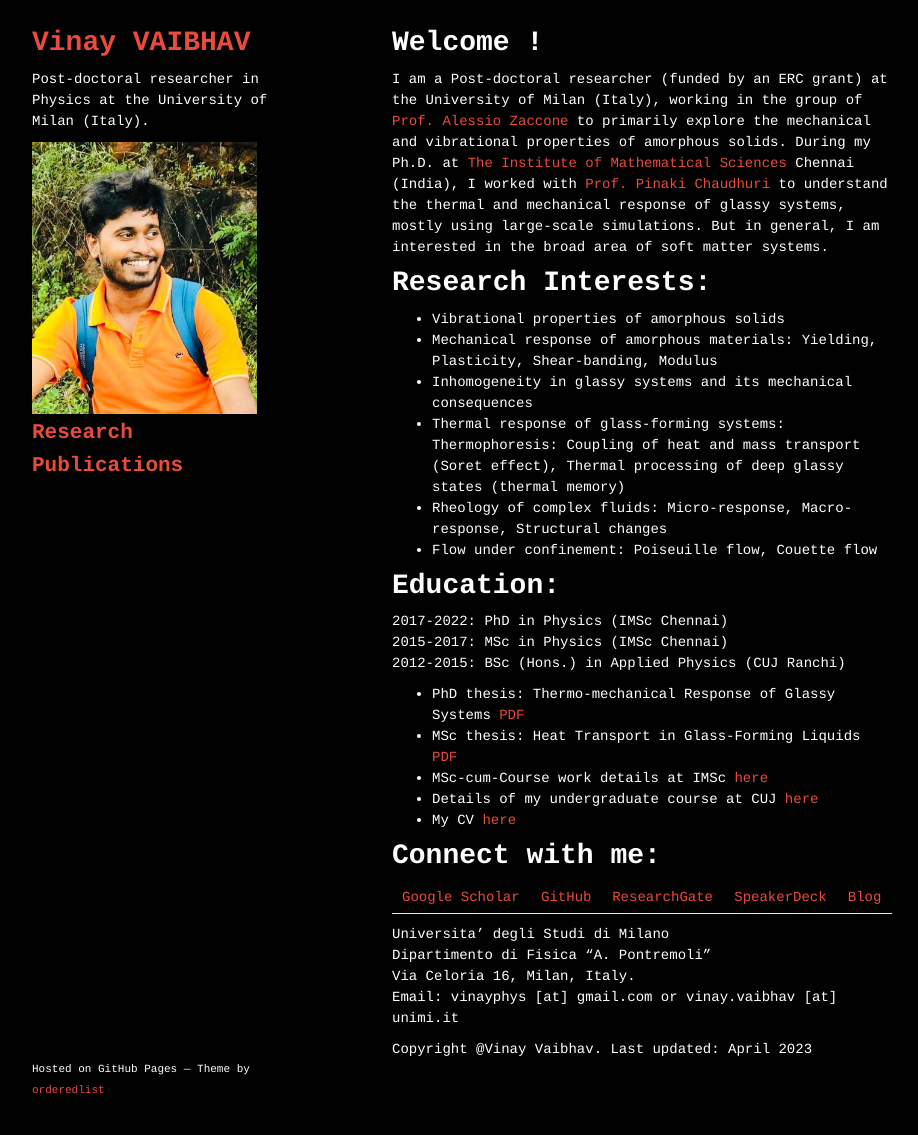
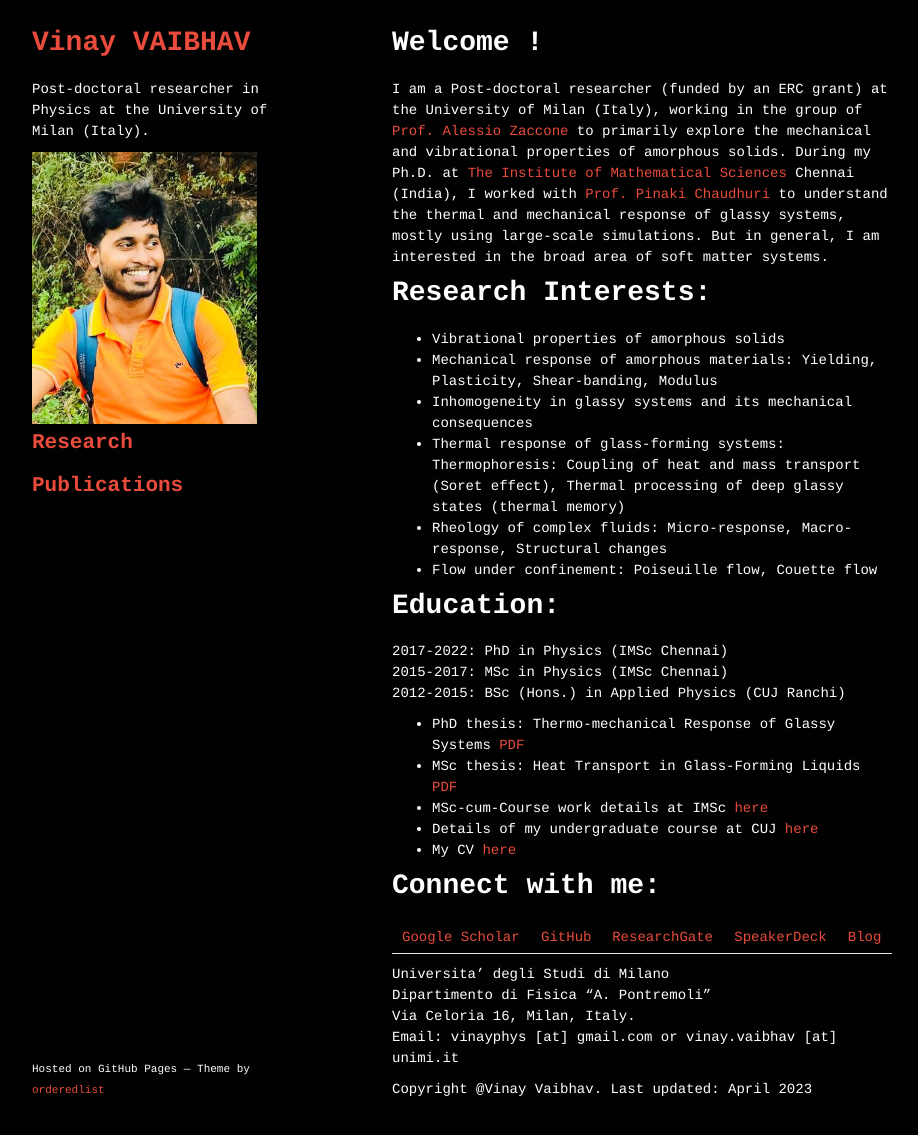
Before and after one commit to vinayphys/vinayphys.github.io, a Jekyll site: the page built from index.md, in a window 1280 px wide and 1160 px high. Shown: the top 1135 px of the window, without its empty margins (178-1096 px from the left). Built offline with Jekyll 4.4.1, drawn with Linux system fonts in a browser that asks for light colours; our own code applies the rules of GitHub Pages for plain Markdown files; a script that is not in the unit is left out.

Commit message:
Update styles.css

```diff
--- a/stylesheets/styles.css
+++ b/stylesheets/styles.css
@@ -8,7 +8,7 @@ body {
 
 h1, h2, h3, h4, h5, h6 {
   color:#E94B3CFF;
-  margin:0px 0px 10px
+  margin:0px 0px 20px
 }
 
 p, ul, ol, table, pre, dl {
```
